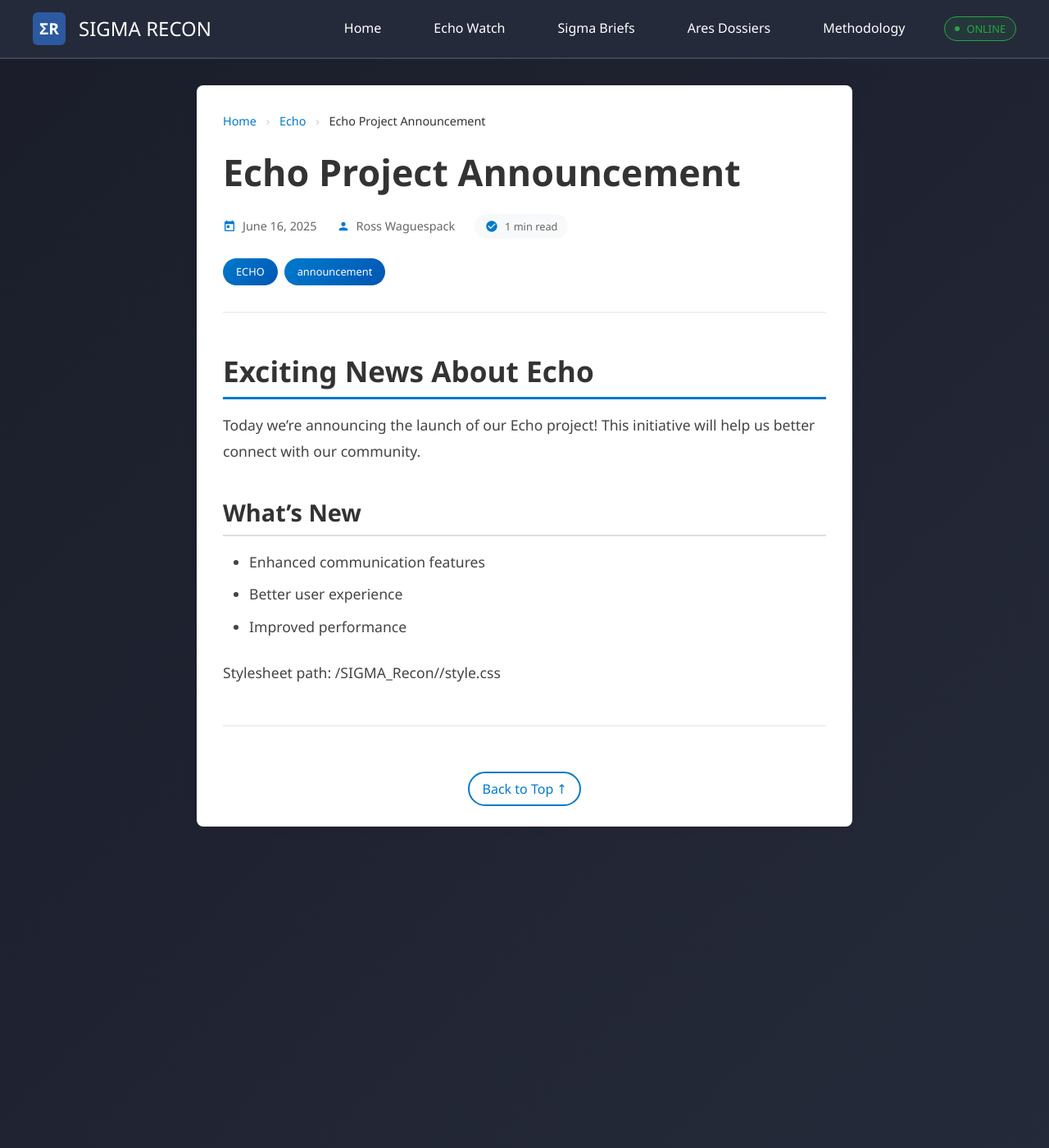
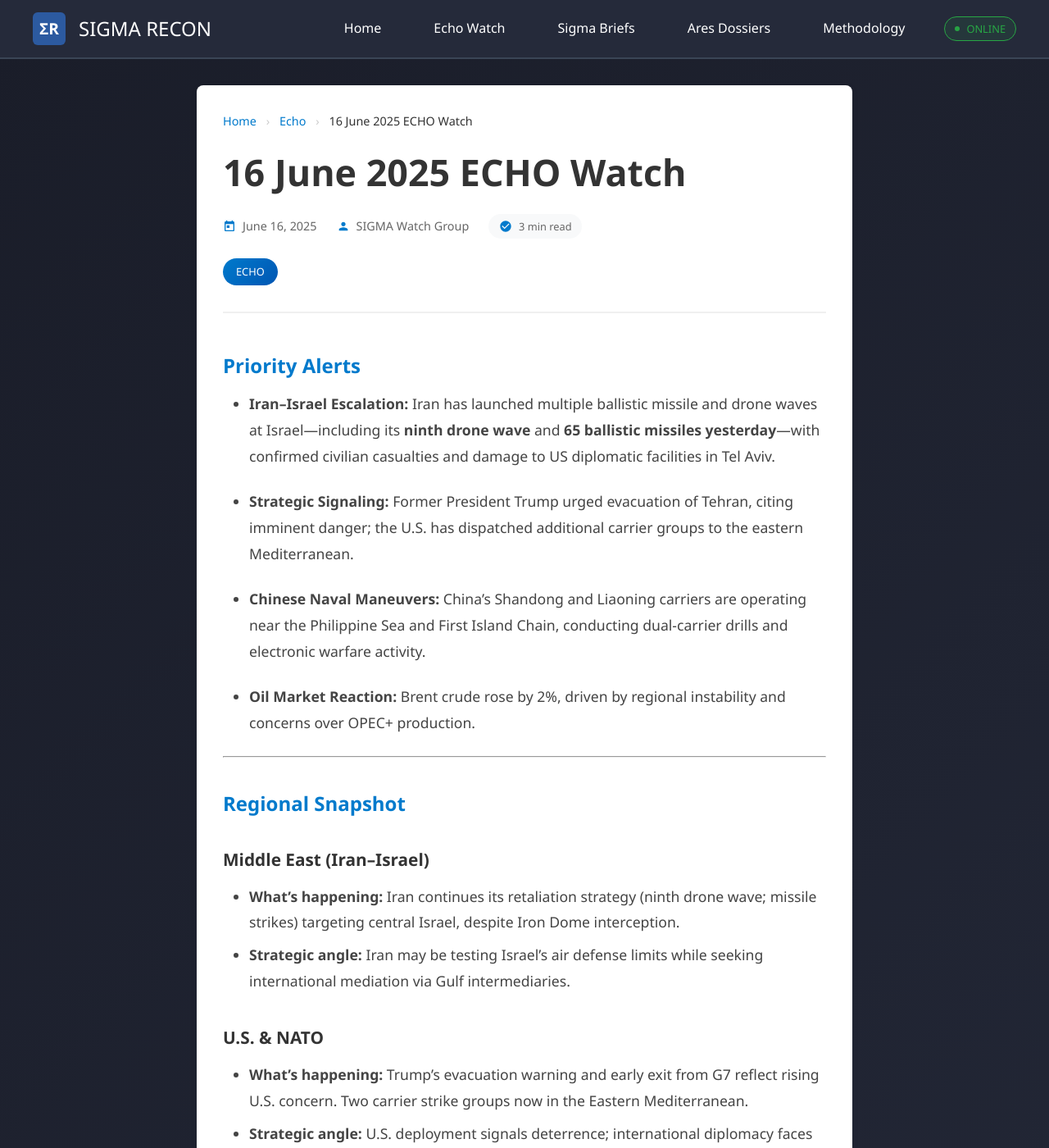
Before and after one commit to Monster52/SIGMA_Recon, a Jekyll site: the page built from _posts/2025-06-17-morning-echo.md, in a window 1280 px wide and 1400 px high. Shown: the whole window at 82% size. Built offline with Jekyll 4.4.1, drawn with Linux system fonts in a browser that asks for light colours; some of the changed text lies outside the part shown.

Commit message:
Testing first post

```diff
--- a/_posts/2025-06-17-morning-echo.md
+++ b/_posts/2025-06-17-morning-echo.md
@@ -1,19 +1,54 @@
 ---
 layout: posts
-title: "Echo Project Announcement"
+title: "16 June 2025 ECHO Watch"
 date: 2025-06-16 10:00:00 -0500
-tags: [ECHO, announcement]
-author: Ross Waguespack
+tags: [ECHO]
+author: SIGMA Watch Group
 ---
 
-# Exciting News About Echo
+### Priority Alerts
 
-Today we're announcing the launch of our Echo project! This initiative will help us better connect with our community.
+- **Iran–Israel Escalation:** Iran has launched multiple ballistic missile and drone waves at Israel—including its **ninth drone wave** and **65 ballistic missiles yesterday**—with confirmed civilian casualties and damage to US diplomatic facilities in Tel Aviv.
 
-## What's New
+- **Strategic Signaling:** Former President Trump urged evacuation of Tehran, citing imminent danger; the U.S. has dispatched additional carrier groups to the eastern Mediterranean.
 
-- Enhanced communication features
-- Better user experience
-- Improved performance
+- **Chinese Naval Maneuvers:** China’s Shandong and Liaoning carriers are operating near the Philippine Sea and First Island Chain, conducting dual-carrier drills and electronic warfare activity.
 
-<p>Stylesheet path: {{ site.baseurl }}//style.css</p>
+- **Oil Market Reaction:** Brent crude rose by 2%, driven by regional instability and concerns over OPEC+ production.
+
+---
+
+### Regional Snapshot
+
+#### **Middle East (Iran–Israel)**
+- **What’s happening:** Iran continues its retaliation strategy (ninth drone wave; missile strikes) targeting central Israel, despite Iron Dome interception.
+- **Strategic angle:** Iran may be testing Israel’s air defense limits while seeking international mediation via Gulf intermediaries.
+
+#### **U.S. & NATO**
+- **What’s happening:** Trump’s evacuation warning and early exit from G7 reflect rising U.S. concern. Two carrier strike groups now in the Eastern Mediterranean.
+- **Strategic angle:** U.S. deployment signals deterrence; international diplomacy faces fracturing — France favors de-escalation, Trump resists.
+
+#### **China**
+- **What’s happening:** Dual carriers (Shandong & Liaoning) engage in combined operations across Western Pacific—first time south of First Island Chain.
+- **Strategic angle:** These exercises enhance far-sea combat readiness and signal China’s expanding maritime ambitions.
+
+#### **Global Markets**
+- **What’s happening:** Brent crude rose to $74.4/bbl as oil markets react to tensions near supply nodes.
+- **Strategic angle:** Prolonged conflict could tighten energy markets; OPEC+ may benefit from heightened volatility.
+
+---
+
+### Analyst Summary
+
+Regional tensions continue to spiral in the **Middle East**, with successive waves of Iranian drone and missile attacks testing Israeli defenses. Tehran appears to be pursuing a strategy of punitive escalation without provoking full-scale war, potentially to buy time for renewed nuclear diplomacy. Meanwhile, **Washington’s military and diplomatic posture is divided**, offering both deterrence and disunity.
+
+In Asia, China’s carrier exercises assert regional naval strategy along contested island chains—reflecting a wider strategic posture. Simultaneously, energy markets signal susceptibility to systemic geopolitical shocks.
+
+---
+
+### Outlook
+
+- Expect **continued missile/drone exchanges** across Israel–Iran in the next 48 hours.
+- **U.S. naval posture** may tip from deterrent to defensive if attacks encroach onto allied or U.S. infrastructure.
+- **Oil** may breach $80 if strikes disrupt supply or further escalate.
+- Watch for **China** to leverage naval drills for strategic messaging or respond to U.S.
```
